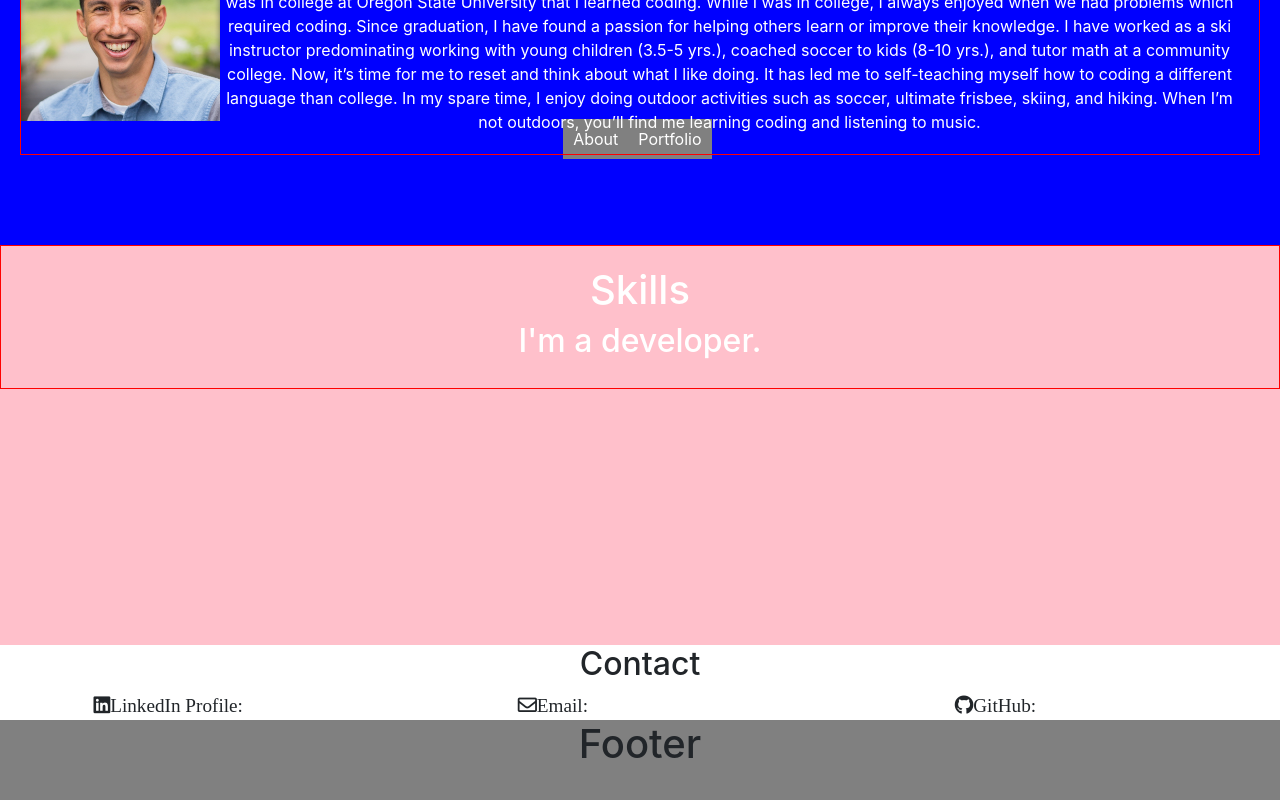
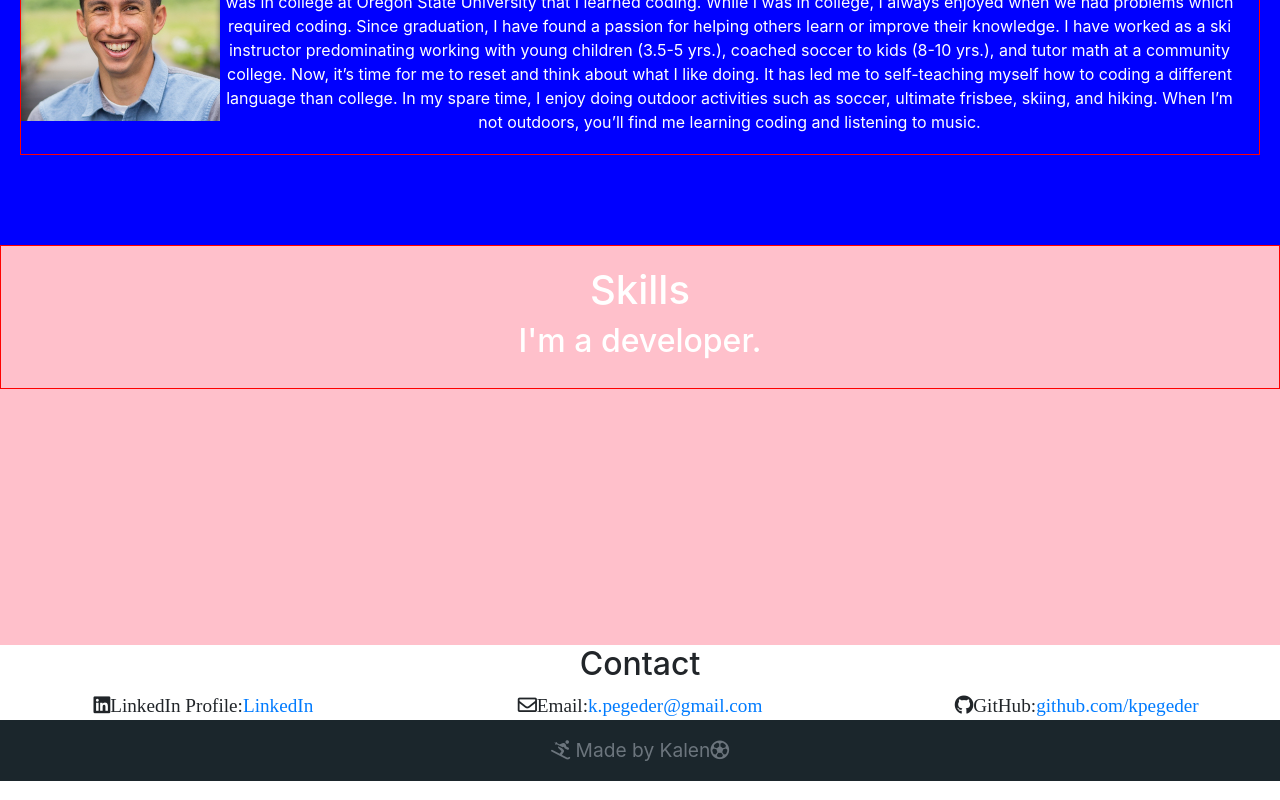
Before and after one commit to kpegeder/react-profile, a React (Create React App) app: page / in a window 1280 px wide. Shown: the part 655-1455 px from the top of the page. Built offline with nearby package versions, Linux system fonts and the light colour scheme.

Commit message:
update footer

```diff
--- a/src/components/Footer/index.js
+++ b/src/components/Footer/index.js
@@ -3,11 +3,12 @@
 
 function Footer() {
   return (
-    <div>
-      <div className="footer">
-        <h1>Footer</h1>
+    <footer className="sticky-footer mt-auto py-3">
+      <div className="container-fluid">
+        <i className="fas fa-skiing"></i> Made by Kalen
+        <i className="far fa-futbol"></i>
       </div>
-    </div>
+    </footer>
   );
 }
 
--- a/src/components/Footer/style.css
+++ b/src/components/Footer/style.css
@@ -1,7 +1,13 @@
-.footer {
-  background: grey;
-  background-size: cover;
-  height: 80px;
-  /* border: red 1px solid; */
+/* Todo */
+/* Fix styling */
+
+.sticky-footer {
+  font-size: 1.2rem;
   text-align: center;
+  background-color: #1b262c;
+  bottom: 0;
+  /* position: fixed; */
+  /* width: 100%; */
+  color: #6c757d;
+  /* background-size: cover; */
 }
--- a/src/components/Header/style.css
+++ b/src/components/Header/style.css
@@ -1,3 +1,6 @@
+/* TODO */
+/* Update Placement of Links */
+
 .nav-intro-section {
   /* background: url("../../assets/images/IMG_0941.jpeg"); */
   background: black;
@@ -15,7 +18,7 @@
 ul {
   list-style-type: none;
   padding: 0;
-  margin-bottom: -6px !important;
+  /* margin-bottom: 0 !important; */
   text-align: center !important;
 }
 
@@ -28,10 +31,10 @@
 .links {
   color: white !important;
   position: absolute;
-  bottom: 0;
+  /* bottom: 0; */
   left: 44%;
 }
 
-a {
+/* a {
   color: white !important;
-}
+} */
```
